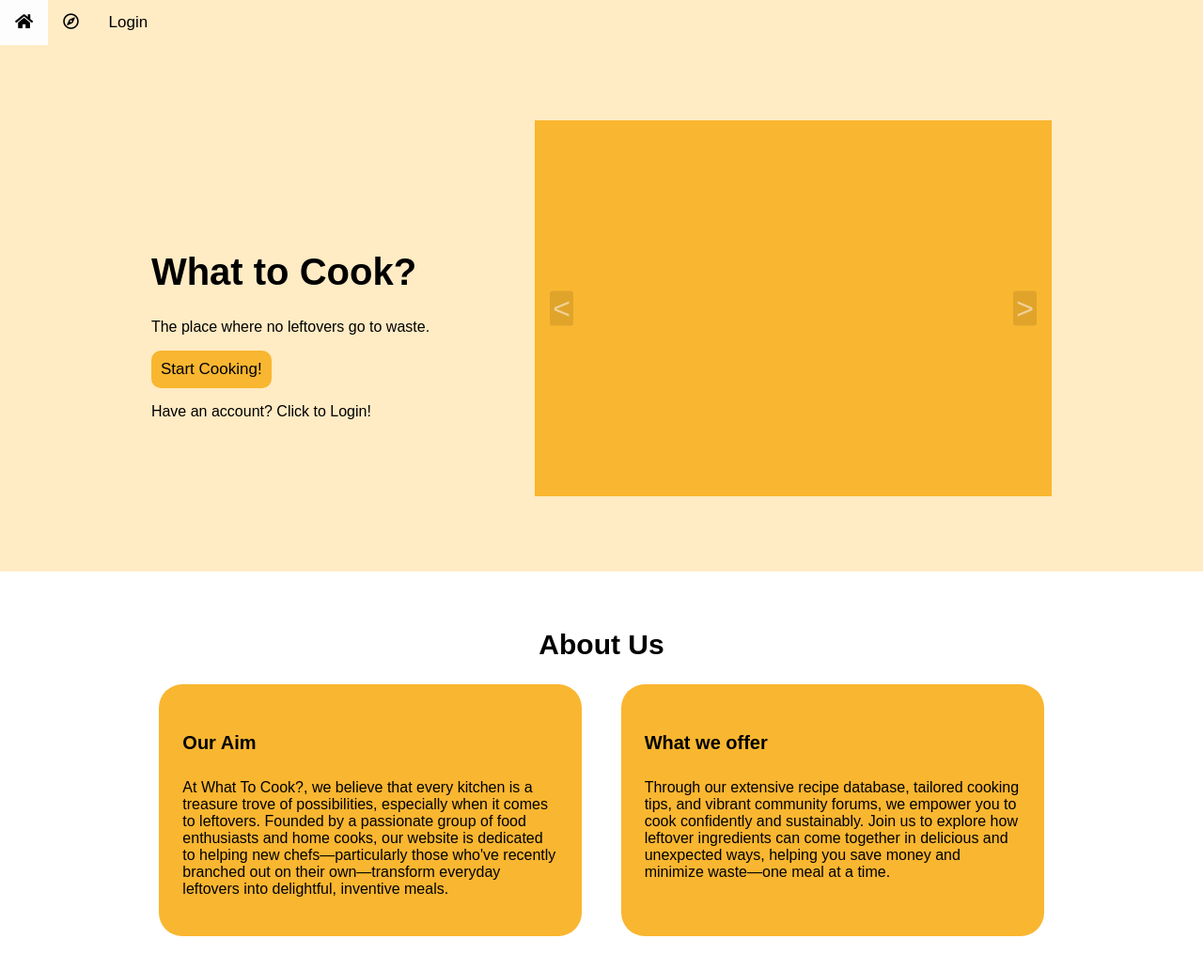
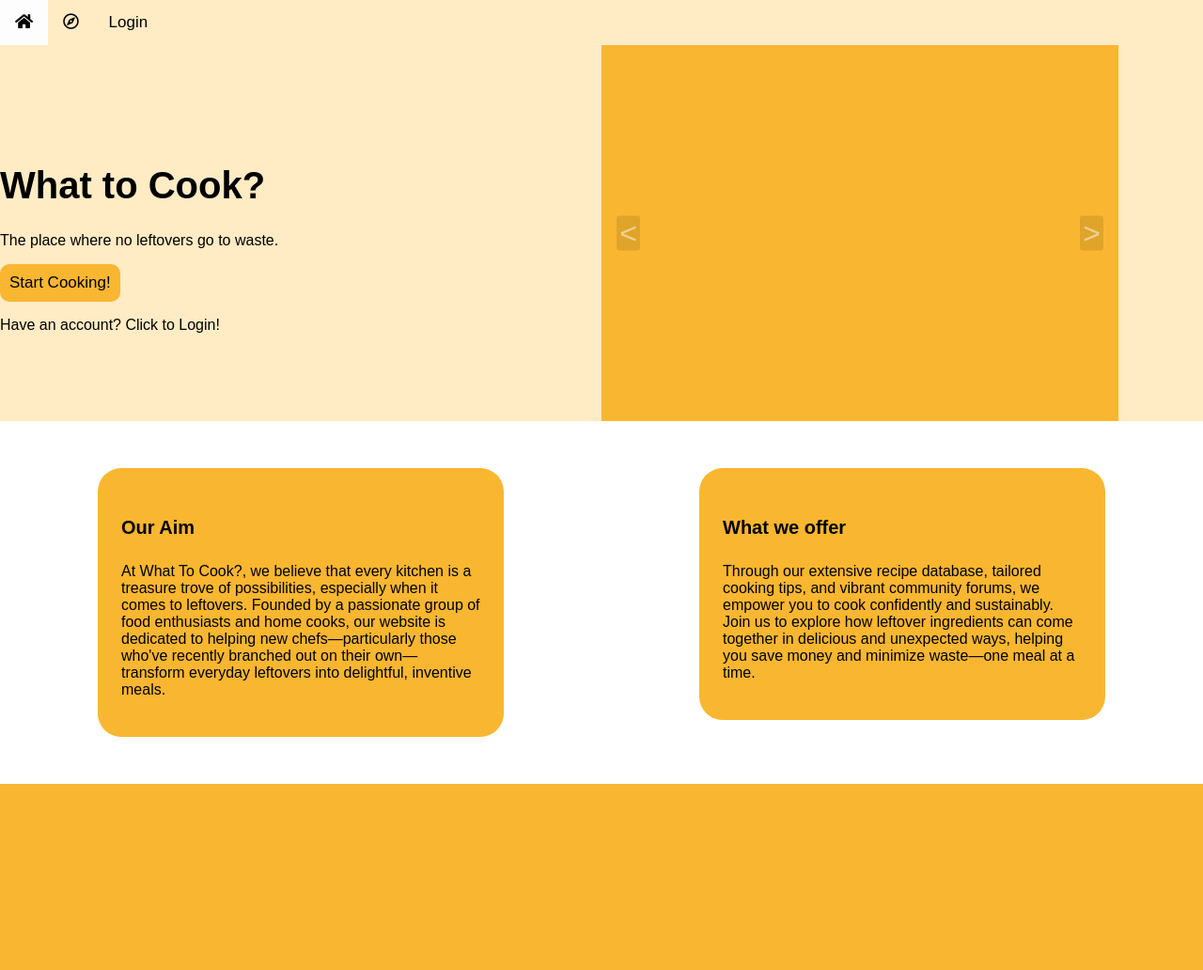
Before and after one commit to 23450728/AgileWebDev3403, a Flask app: page / in a window 1280 px wide. Shown: the whole page at 94% size. After the commit the page ends 834 px from the top, so only its background shows below. Run offline with Flask 3, Linux system fonts and the light colour scheme; data that the repository does not hold is empty; parts of the project's set-up code (start-up, migrations or seed data) failed here and were passed over; some libraries are stand-ins or nearby versions.

Commit message:
Final Changes

```diff
--- a/app/__init__.py
+++ b/app/__init__.py
@@ -7,7 +7,6 @@ from flask_moment import Moment
 from elasticsearch import Elasticsearch
 from config import Config
 
-app = Flask(__name__)
 login = LoginManager()
 login.login_view = 'login'
 db = SQLAlchemy()
@@ -27,5 +26,4 @@ def create_app(config_class=Config):
     app.register_blueprint(main_bp)
 
     return app
-
 from app import models
--- a/app/main/routes.py
+++ b/app/main/routes.py
@@ -9,8 +9,7 @@ from urllib.parse import urlsplit
 from datetime import datetime, timezone
 from app.main import bp
 from app import db
-from werkzeug.security import secure_filename
-
+from werkzeug.utils import secure_filename
 
 @bp.before_request
 def before_request():
@@ -25,7 +24,7 @@ def home():
     page = request.args.get('page', 1, type=int)
     query = sa.select(Post).order_by(Post.id.desc())
     posts = db.paginate(query, page=page, per_page=4, error_out=False)
-    return render_template("home.html", posts=posts.items)
+    return render_template("home.html")#, posts=posts.items)
 
 @bp.route('/index')
 def index():
--- a/app/templates/home.html
+++ b/app/templates/home.html
@@ -1,7 +1,8 @@
 {% extends "base.html" %}
 
 {% block content %}
-    <div class="home-container">
+<div class="row">
+    <div class="top-row-left-column">
         <br>
         <br>
         <div class="text">
@@ -10,6 +11,8 @@
             <button class="button" onclick="location.href=('/register' )">Start Cooking!</button>
             <p>Have an account? <a href="{{ url_for('main.login') }}">Click to Login!</a></p>
         </div>
+    </div>
+    <div class="top-row-right-column">
         <div class="carousel-section">
             <div class="carousel" data-carousel>
                 <button class="carousel-button prev" data-carousel-button="prev">&#60;</button>
@@ -18,7 +21,7 @@
                     {% for post in posts %}
                     {% if post.file %}
                     <li class="slide" data-active onclick="location.href=('/post/{{post.id}}' )" style="cursor: pointer;">
-                        <img src="/static/images/{{ post.file }}" alt="Image for post {{post.title}}">
+                        <img src="/static/images/{{post.file }}" alt="Image for post {{post.title}}">
                         <p><i>chef/{{post.author.username}}</i></p>
                     </li>
                     {% endif %}
@@ -27,19 +30,23 @@
             </div>
         </div>
     </div>
-    <br>
-    <br>
-    <h2>About Us</h2>
+</div>
+<div class="row">
+    <div class="bottom-row-left-column">
         <div class="about-us-section">
             <div class="about-us-text">
-            <h4>Our Aim</h4>
+                <h4>Our Aim</h3>
                 <p>At What To Cook?, we believe that every kitchen is a treasure trove of possibilities, especially when it comes to leftovers. Founded by a passionate group of food enthusiasts and home cooks, our website is dedicated to helping new chefs—particularly those who've recently branched out on their own—transform everyday leftovers into delightful, inventive meals.</p>
             </div>
+        </div>
+    </div>
+    <div class="bottom-row-right-column">
+        <div class="about-us-section">
             <div class="about-us-text">
-            <h4>What we offer</h4>
+                <h4>What we offer</h3>
                 <p>Through our extensive recipe database, tailored cooking tips, and vibrant community forums, we empower you to cook confidently and sustainably. Join us to explore how leftover ingredients can come together in delicious and unexpected ways, helping you save money and minimize waste—one meal at a time. </p>
             </div>
         </div>
-    <br>
-    <br>
+    </div>
+</div>
 {% endblock %}
--- a/microblog.py
+++ b/microblog.py
@@ -1,12 +1,8 @@
 import sqlalchemy as sa
 import sqlalchemy.orm as so
-<<<<<<< HEAD
+
 from app import create_app, db
-from app.models import User, Post
-=======
-from app import app, db
 from app.models import User, Post, Comment
->>>>>>> e6a729caabe72f9ed618057962c3736424833aa1
 
 app = create_app()
 
```
Also changed, not shown: migrations/versions/0928eaf8c2fc_.py (added, +32 -0 lines), app.db. Lines whose indentation alone changed are shown as unchanged.
